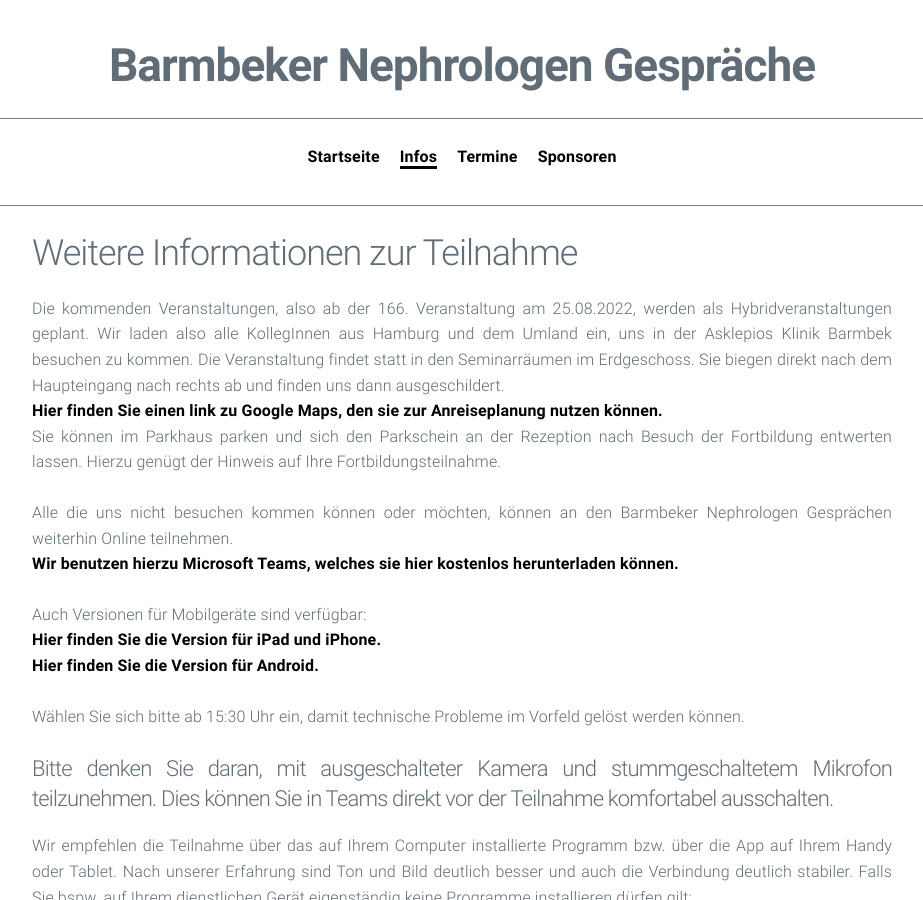
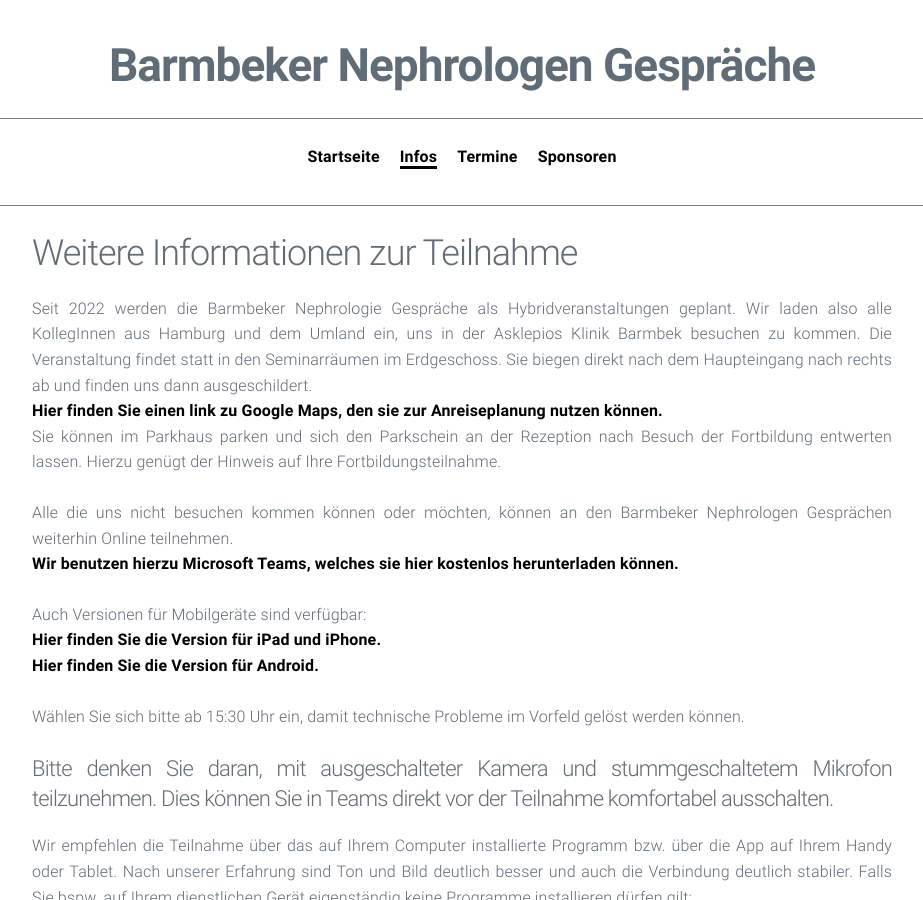
Before and after one commit to manuelpaul86/manuelpaul86.github.io, a Jekyll site: the page built from infos.md, in a window 1280 px wide and 900 px high. Shown: the whole window, without its empty margins (178-1101 px from the left). Built offline with Jekyll 4.4.1, drawn with Linux system fonts in a browser that asks for light colours.

Commit message:
Content updates

```diff
--- a/infos.md
+++ b/infos.md
@@ -4,7 +4,7 @@ title: Infos
 ---
 ## Weitere Informationen zur Teilnahme
 
-Die kommenden Veranstaltungen, also ab der 166. Veranstaltung am 25.08.2022, werden als Hybridveranstaltungen geplant. Wir laden also alle KollegInnen aus Hamburg und dem Umland ein, uns in der Asklepios Klinik Barmbek besuchen zu kommen. Die Veranstaltung findet statt in den Seminarräumen im Erdgeschoss. Sie biegen direkt nach dem Haupteingang nach rechts ab und finden uns dann ausgeschildert.
+Seit 2022 werden die Barmbeker Nephrologie Gespräche als Hybridveranstaltungen geplant. Wir laden also alle KollegInnen aus Hamburg und dem Umland ein, uns in der Asklepios Klinik Barmbek besuchen zu kommen. Die Veranstaltung findet statt in den Seminarräumen im Erdgeschoss. Sie biegen direkt nach dem Haupteingang nach rechts ab und finden uns dann ausgeschildert.
 [Hier finden Sie einen link zu Google Maps, den sie zur Anreiseplanung nutzen können.](https://goo.gl/maps/FASj8h5Pn9MQNBex5)
 Sie können im Parkhaus parken und sich den Parkschein an der Rezeption nach Besuch der Fortbildung entwerten lassen. Hierzu genügt der Hinweis auf Ihre Fortbildungsteilnahme.
 
```
Also changed, not shown: index.md (+2 -2 lines).
